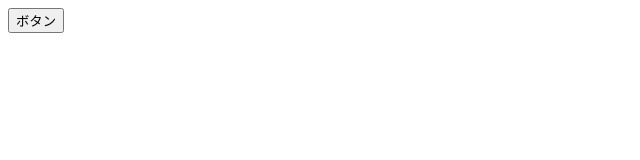
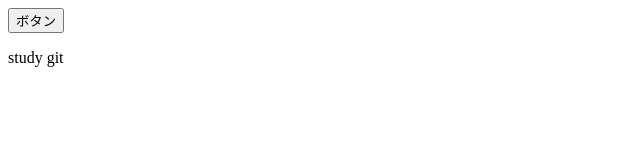
Before and after one commit to konta-kazuhisa-fixer/20190818_gitstudy, a plain HTML site: page index.html in a window 1280 px wide. Shown: the full height of the page, 0-640 px from the left. Drawn offline with Linux system fonts and the light colour scheme.

Commit message:
study git

```diff
--- a/index.html
+++ b/index.html
@@ -6,5 +6,6 @@
   </head>
   <body>
     <button>ボタン</button>
+    <p>study git</p>
   </body>
 </html>
```
